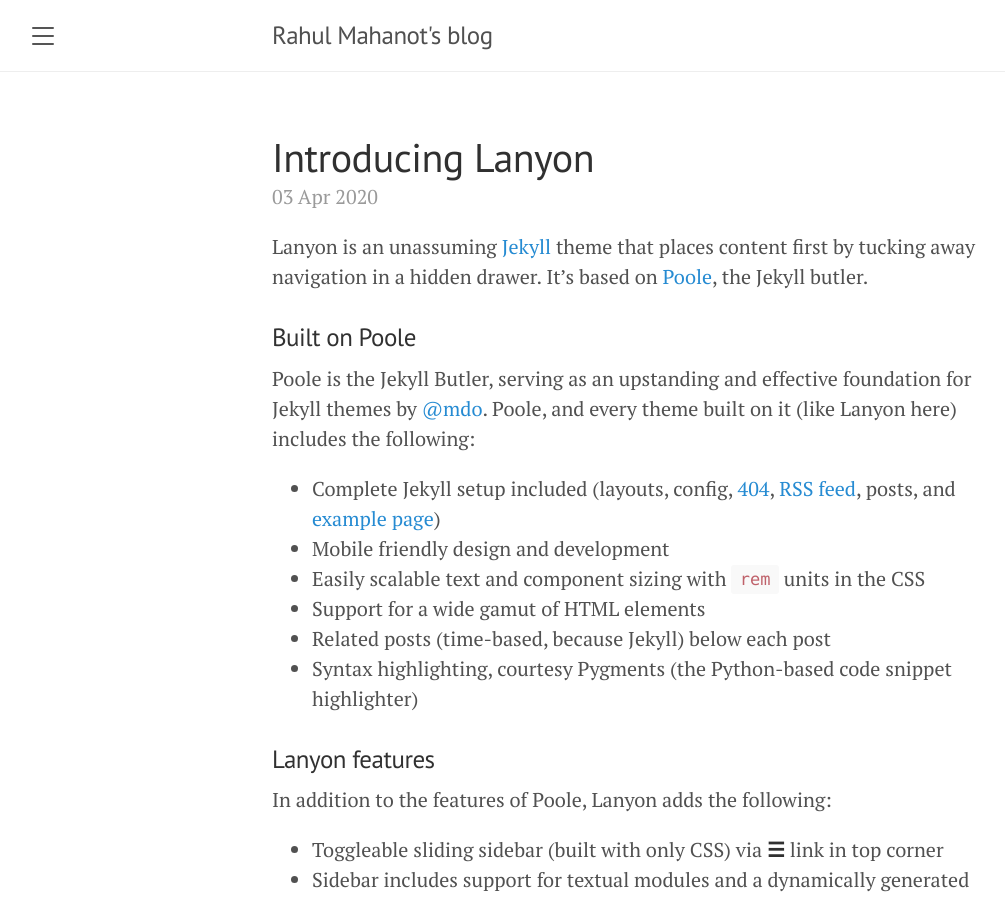
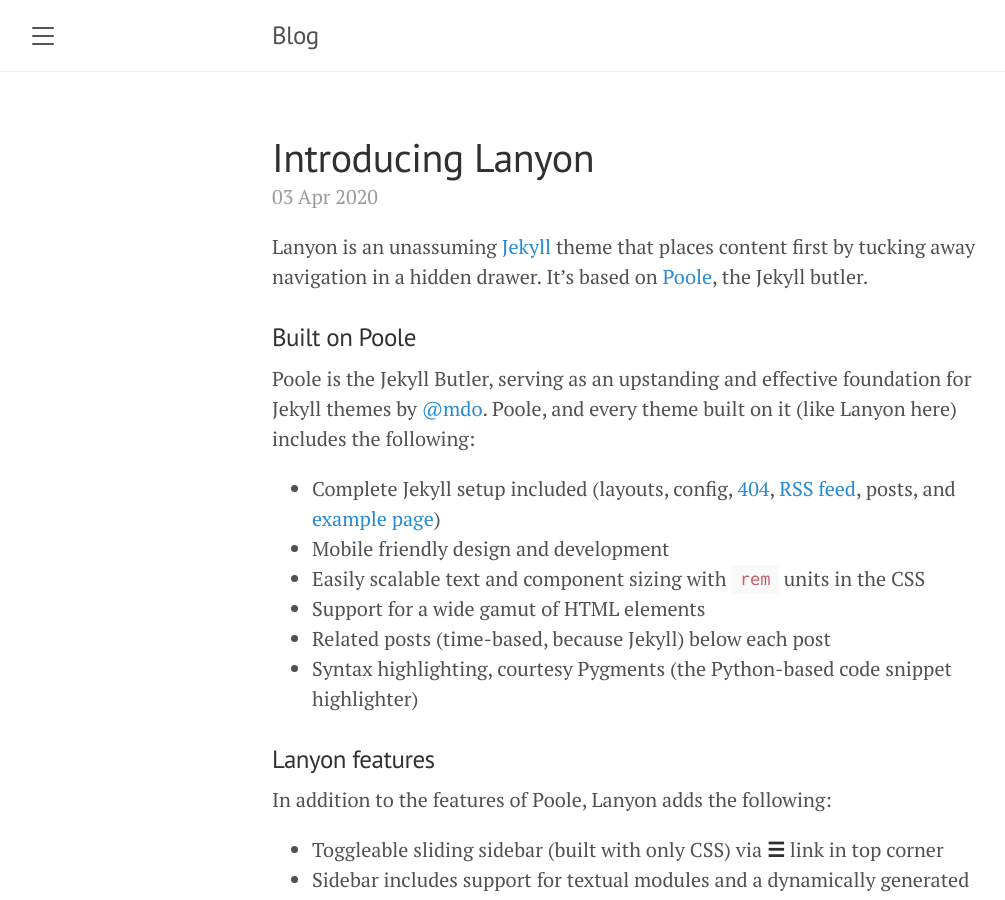
Before and after one commit to Mahanotrahul/blog, a Jekyll site: the page built from index.html, in a window 1280 px wide and 900 px high. Shown: the whole window, without its empty margins (8-1013 px from the left). Built offline with Jekyll 4.4.1, drawn with Linux system fonts in a browser that asks for light colours; nearby versions of some CDN libraries; library files that are not in the unit come from our copies; the list of posts is cut into pages by our own code.

Commit message:
Very tiny yet maatha kharab kar diya tha wo update

```diff
--- a/_config.yml
+++ b/_config.yml
@@ -1,8 +1,8 @@
 
 # Setup
-title:               Rahul Mahanot's blog
+title:               Blog
 tagline:             ''
-description:         'I am Rahul Mahanot.'
+description:         'Rahul Mahanot'
 baseurl:             '/blog'
 paginate:            5
 permalink:           pretty
```
Also changed, not shown: 3 other files.
